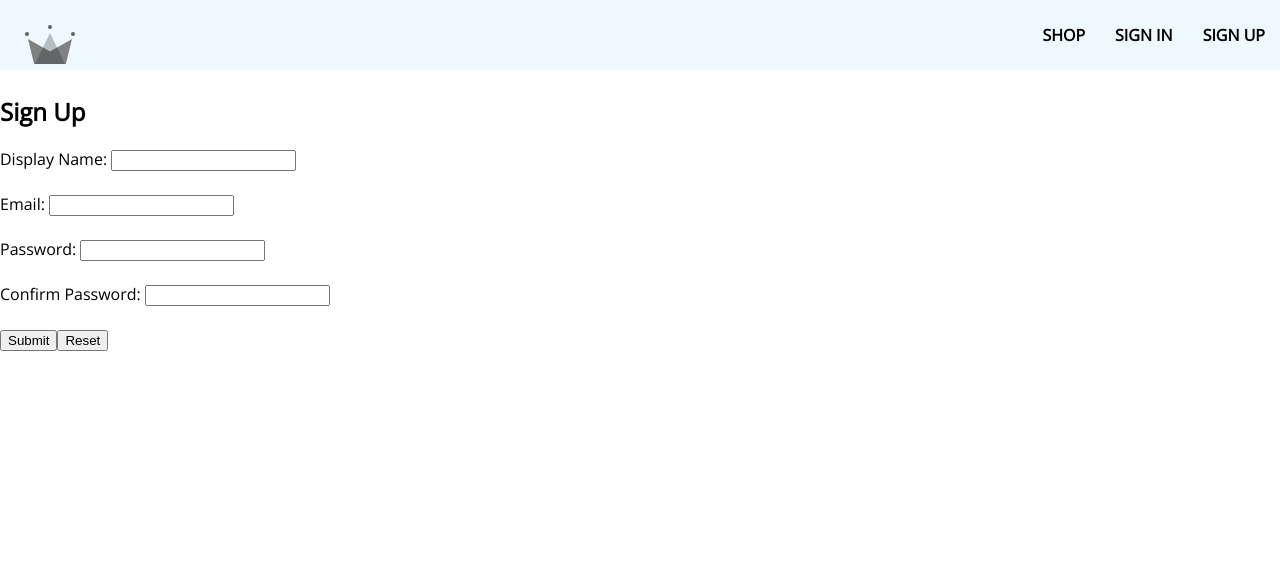
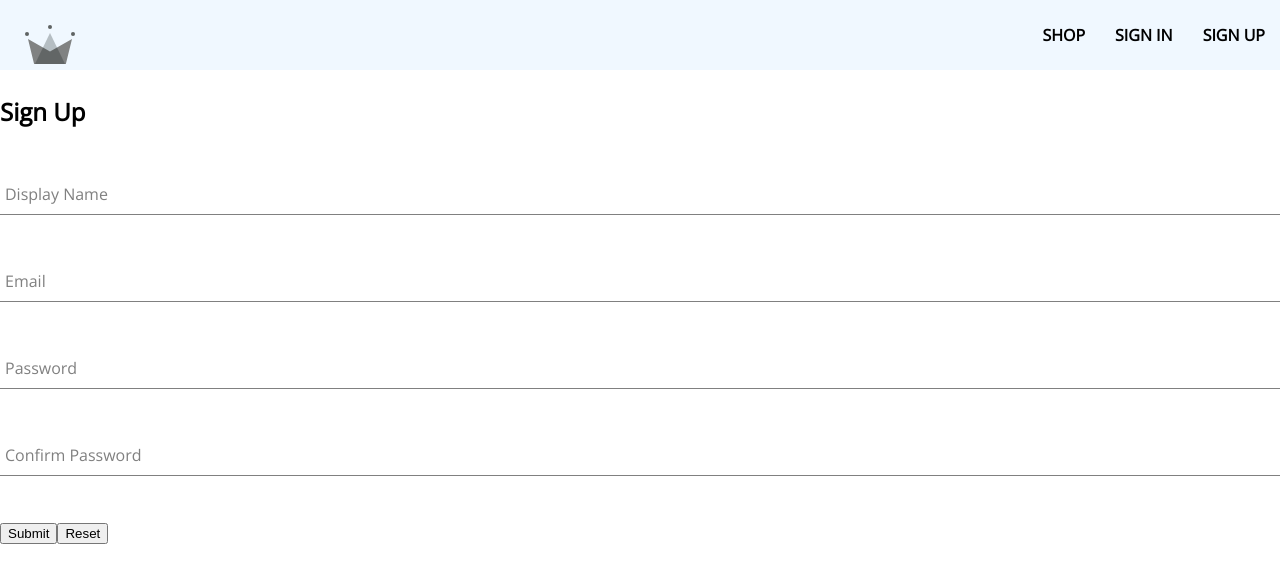
Before and after one commit to LubaGmail/react-store, a React (Create React App) app: page /sign-up in a window 1280 px wide. Shown: the top 582 px of the page. Built offline with nearby package versions, Linux system fonts and the light colour scheme.

Commit message:
scss for InputForm

```diff
--- a/src/components/input-form/input-form.js
+++ b/src/components/input-form/input-form.js
@@ -1,17 +1,23 @@
+import './input-form.styles.scss'
 
 const InputForm = ({ label, ...otherProps }) => {
-    const {id, type, name, value, onChange} = otherProps
+    // const {id, type, name, value, onChange} = otherProps
 
     return (
-        <div>
-            <label>{label}</label>
-            <input id={id}
-                type={type}
-                name={name}
-                value={value}
-                onChange={onChange}
-                required
+        <div className='group'>
+            <input className='form-input'
+                {...otherProps}
             />
+            {/* apply shrink class on focus or input */}
+            {label && (
+                <label
+                    className={`${
+                        otherProps.value.length ? 'shrink' : ''
+                    } form-input-label`}
+                >
+                    {label}
+                </label>
+            )}
         </div>
     )
 }
--- /dev/null
+++ b/src/components/input-form/input-form.styles.scss
@@ -0,0 +1,54 @@
+$sub-color: grey;
+$main-color: black;
+
+@mixin shrinkLabel {
+  top: -14px;
+  font-size: 12px;
+  color: $main-color;
+}
+
+.group {
+  position: relative;
+  margin: 45px 0;
+
+  .form-input {
+    background: none;
+    background-color: white;
+    color: $sub-color;
+    font-size: 18px;
+    padding: 10px 10px 10px 5px;
+    display: block;
+    width: 100%;
+    border: none;
+    border-radius: 0;
+    border-bottom: 1px solid $sub-color;
+    margin: 25px 0;
+
+    &:focus {
+      outline: none;
+    }
+
+    &:focus ~ .form-input-label {
+      @include shrinkLabel();
+    }
+  }
+
+  input[type='password'] {
+    letter-spacing: 0.3em;
+  }
+
+  .form-input-label {
+    color: $sub-color;
+    font-size: 16px;
+    font-weight: normal;
+    position: absolute;
+    pointer-events: none;
+    left: 5px;
+    top: 10px;
+    transition: 300ms ease all;
+
+    &.shrink {
+      @include shrinkLabel();
+    }
+  }
+}
--- a/src/components/signup-form/signup-form.js
+++ b/src/components/signup-form/signup-form.js
@@ -32,7 +32,6 @@
             // Athentication record is created in the Firebase
             const res = await createAuthUserWithEmailAndPassword(email, pass, confirmPass)
             handleReset()
-            // console.log('res', res)
         } catch (error) {
             alert(error.toString())
         }
@@ -48,43 +47,39 @@
                 <h2>Sign Up</h2>
                 <form onSubmit={handleSubmit} onReset={handleReset}>
                     <InputForm id='displayName'
-                        label='Display Name: '
+                        label='Display Name'
                         type='text'
                         name='displayName'
                         value={displayName}
                         onChange={handleChange}
                         minLength={2}
                     />
-                    <br />
 
                     <InputForm id='email'
-                        label='Email: '
+                        label='Email'
                         type='email'
                         name='email'
                         value={email}
                         onChange={handleChange}
                     />
-                    <br />
 
                     <InputForm id='pass'
-                        label='Password: '
+                        label='Password'
                         type='password'
                         name='pass'
                         value={pass}
                         onChange={handleChange}
                         minLength={6}
                      />
-                    <br />
 
                     <InputForm id='confirmPass'
                         type='password'
-                        label='Confirm Password: '
+                        label='Confirm Password'
                         name='confirmPass'
                         value={confirmPass}
                         onChange={handleChange}
                         minLength={6}
                     />
-                    <br />
 
                     <div>
                         <button type='submit'>Submit</button>
```
